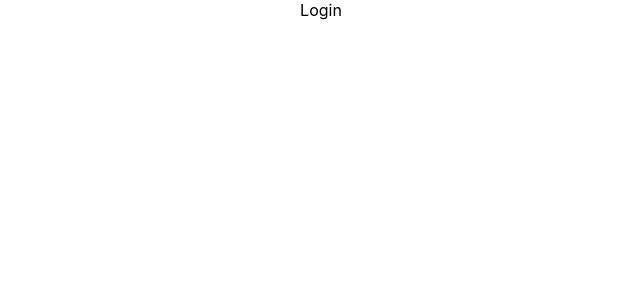
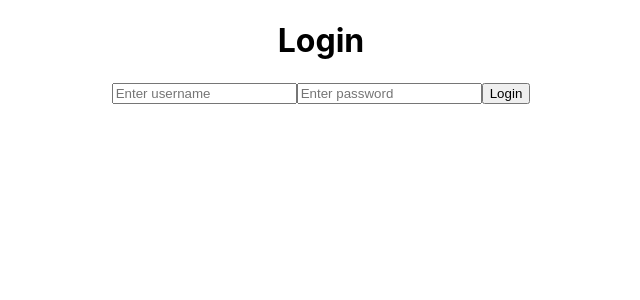
Before and after one commit to yashdumpeta/recalld, a React (Create React App) app in the folder frontend/: page /login in a window 1280 px wide. Shown: the top 300 px of the page, without its empty margins (319-959 px from the left). Built offline with nearby package versions, Linux system fonts and the light colour scheme.

Commit message:
added login/logout/register func w/ correct redirection

```diff
--- a/frontend/src/App.js
+++ b/frontend/src/App.js
@@ -11,7 +11,7 @@ import LandingPage from './pages/LandingPage'
 
 function Logout() {
   localStorage.clear()
-  return <Navigate to={"./login"} />
+  return <Navigate to={"/login"} />
 }
 
 
@@ -27,6 +27,7 @@ function App() {
         <Routes>
           <Route path="/" element={<LandingPage />} />
           <Route path="/login" element={<LoginPage />} />
+          <Route path="/logout" element={<Logout />} />
           <Route path="/register" element={<RegisterLogout />} />
           <Route
             path="/dashboard"
--- /dev/null
+++ b/frontend/src/components/Form.jsx
@@ -0,0 +1,53 @@
+import { useState } from "react";
+import api from "../api";
+import { unstable_useViewTransitionState, useNavigate } from "react-router-dom";
+import { ACCESS_TOKEN, REFRESH_TOKEN } from "../constants";
+
+
+//route = where redirected after submitting form
+//method = register/login
+function MyForm({ route, method }) {
+    const [username, setUsername] = useState("")
+    const [password, setPassword] = useState("")
+    const [loading, setLoading] = useState(false)
+    const navigate = useNavigate()
+
+    const handleSubmit = async (e) => {
+        setLoading(true);
+        e.preventDefault();
+
+        try {
+            const response = await api.post(route, {username, password}) //post to the route that was passed to the form, passes
+            if(method === "login"){
+                //if no error, get the access token and refresh token and sets them
+                localStorage.setItem(ACCESS_TOKEN, response.data.access);
+                localStorage.setItem(REFRESH_TOKEN, response.data.refresh)
+                navigate("/dashboard")
+            }
+            else{
+                navigate("/login")
+            }
+        }
+        catch (error) {
+            alert("Some error")
+        }
+        finally {
+            setLoading(false)
+        }
+
+    }
+
+
+    return (
+        <form onSubmit={handleSubmit} className="form-container">
+            <h1>{method === "login" ? "Login" : "Register"}</h1>
+            <input className="form-input" type="text" value={username} onChange={(e) => setUsername(e.target.value)} placeholder="Enter username">
+            </input>
+            <input className="form-input" type="password" value={password} onChange={(e) => setPassword(e.target.value)} placeholder="Enter password">
+            </input>
+            <button className="form-submit-buttom" type="submit">{method === "login" ? "Login" : "Register"}</button>
+        </form>
+    )
+}
+
+export default MyForm
--- a/frontend/src/pages/ErrorPage.jsx
+++ b/frontend/src/pages/ErrorPage.jsx
@@ -3,7 +3,8 @@ import React from 'react'
 const ErrorPage = () => {
   return (
     <div>
-      Error Page
+      <h1> 404 : Not Found</h1>
+      <p>Oops! No flashcards here!</p>
     </div>
   )
 }
--- a/frontend/src/pages/LoginPage.jsx
+++ b/frontend/src/pages/LoginPage.jsx
@@ -1,10 +1,9 @@
 import React from 'react'
+import MyForm from '../components/Form'
 
 const LoginPage = () => {
   return (
-    <div>
-      Login
-    </div>
+    <MyForm route = "/catalog/token/" method="login"/>
   )
 }
 
--- a/frontend/src/pages/RegisterPage.jsx
+++ b/frontend/src/pages/RegisterPage.jsx
@@ -1,10 +1,9 @@
 import React from 'react'
+import MyForm from '../components/Form'
 
 const RegisterPage = () => {
   return (
-    <div>
-      Register
-    </div>
+    <MyForm route = "/catalog/user/register/" method="register"/>
   )
 }
 
```
Also changed, not shown: frontend/src/components/Header.txt (deleted), 1 other file (tests, documents, lock files or other folders).
